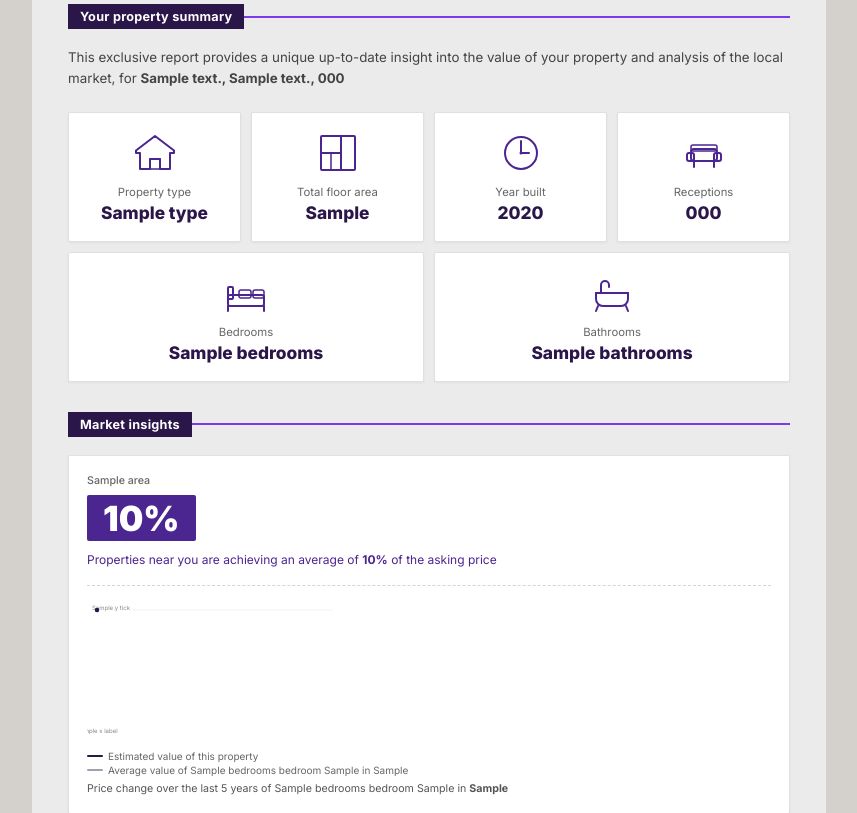
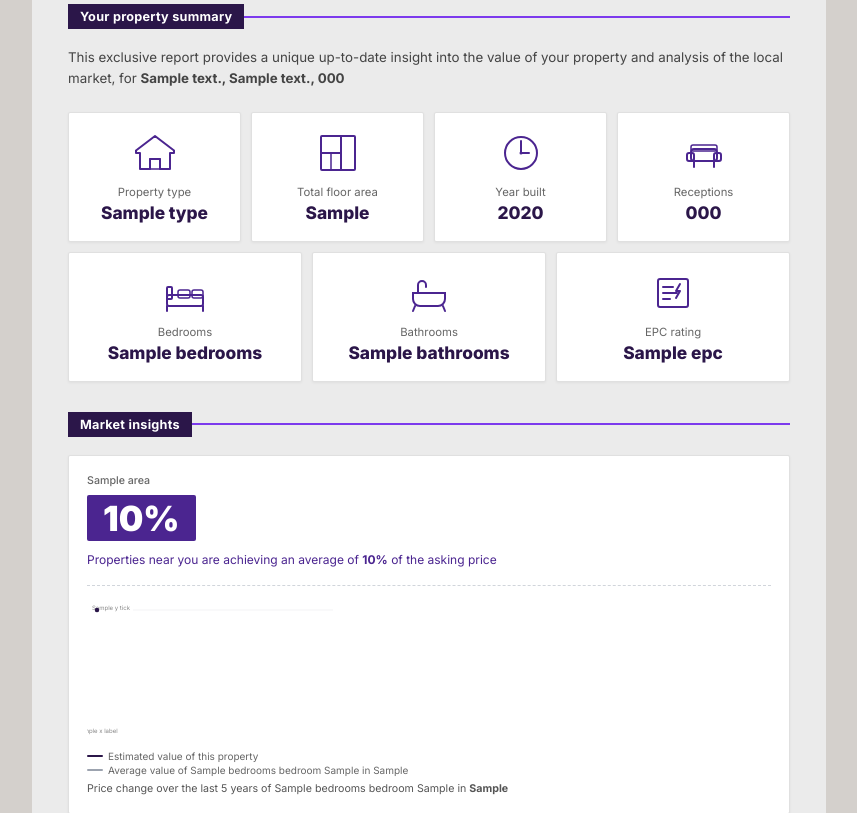
Before and after one commit to fadimohamed2100-sketch/propval-uk, a Python web app: template backend/templates/report_playwright.html in a window 1280 px wide. Shown: the part 1183-1996 px from the top of the page, without its empty margins (211-1068 px from the left). Run offline with Jinja, Linux system fonts and the light colour scheme; the template is opened without the code that fills it: most values are stand-ins (such as "Sample title", 1, 10 or a date in 2020); grey boxes marked "Sample" are stand-in pictures.

Commit message:
Add EPC rating card to PDF report (data was fetched but never displayed)

```diff
--- a/backend/templates/report_playwright.html
+++ b/backend/templates/report_playwright.html
@@ -467,6 +467,21 @@
         <p class="attr-value">{{ property.bathrooms }}</p>
       </div>
 
+      {% if property.epc and property.epc != "N/A" %}
+      {# EPC rating - only rendered when a real certificate was matched #}
+      <div class="attr-card">
+        <svg class="attr-icon" viewBox="0 0 44 44">
+          <rect x="7" y="8" width="30" height="28" rx="2" fill="none" stroke="#4B2590" stroke-width="2"/>
+          <line x1="12" y1="16" x2="22" y2="16" stroke="#4B2590" stroke-width="2" stroke-linecap="round"/>
+          <line x1="12" y1="22" x2="26" y2="22" stroke="#4B2590" stroke-width="2" stroke-linecap="round"/>
+          <line x1="12" y1="28" x2="19" y2="28" stroke="#4B2590" stroke-width="2" stroke-linecap="round"/>
+          <path d="M29 13l-4 7h4l-4 7" fill="none" stroke="#4B2590" stroke-width="2" stroke-linejoin="round" stroke-linecap="round"/>
+        </svg>
+        <p class="attr-label">EPC rating</p>
+        <p class="attr-value">{{ property.epc }}</p>
+      </div>
+      {% endif %}
+
     </div>{# end attr-grid #}
 
     {# Market insights #}
```
